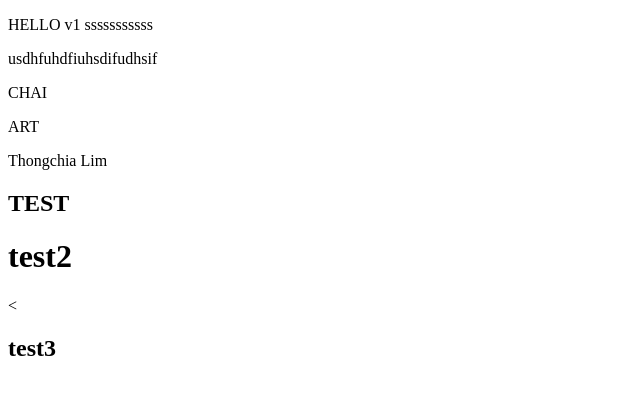
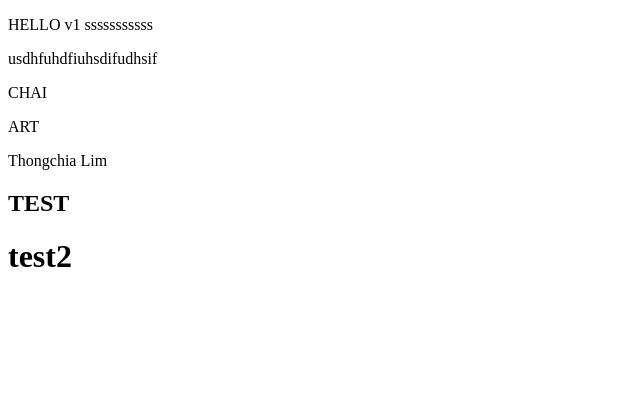
Before and after one commit to tomato-ideas/TEST_GIT, a plain HTML site: page index.html in a window 1280 px wide. Shown: the full height of the page, 0-640 px from the left. Drawn offline with Linux system fonts and the light colour scheme.

Commit message:
Type commit message here… test

```diff
--- a/index.html
+++ b/index.html
@@ -11,6 +11,5 @@
     <p>Thongchia Lim</p>
     <H2>TEST</H2>
     <h1>test2</h1>
-    <<h2>test3</h2>
 </body>
 </html>
```
